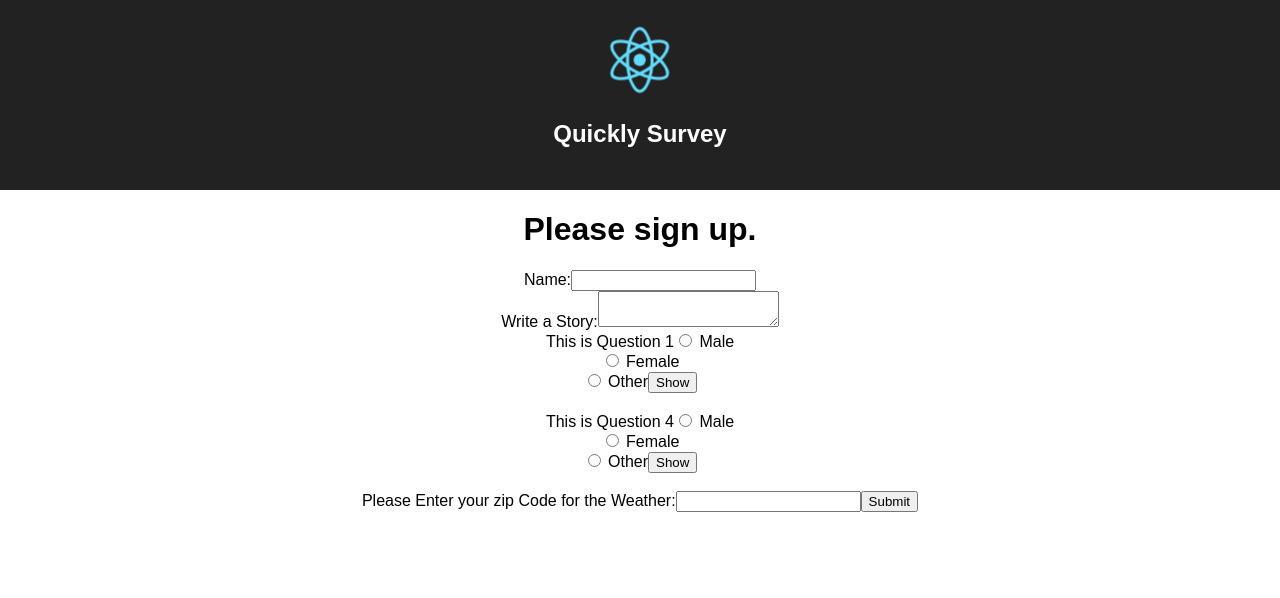
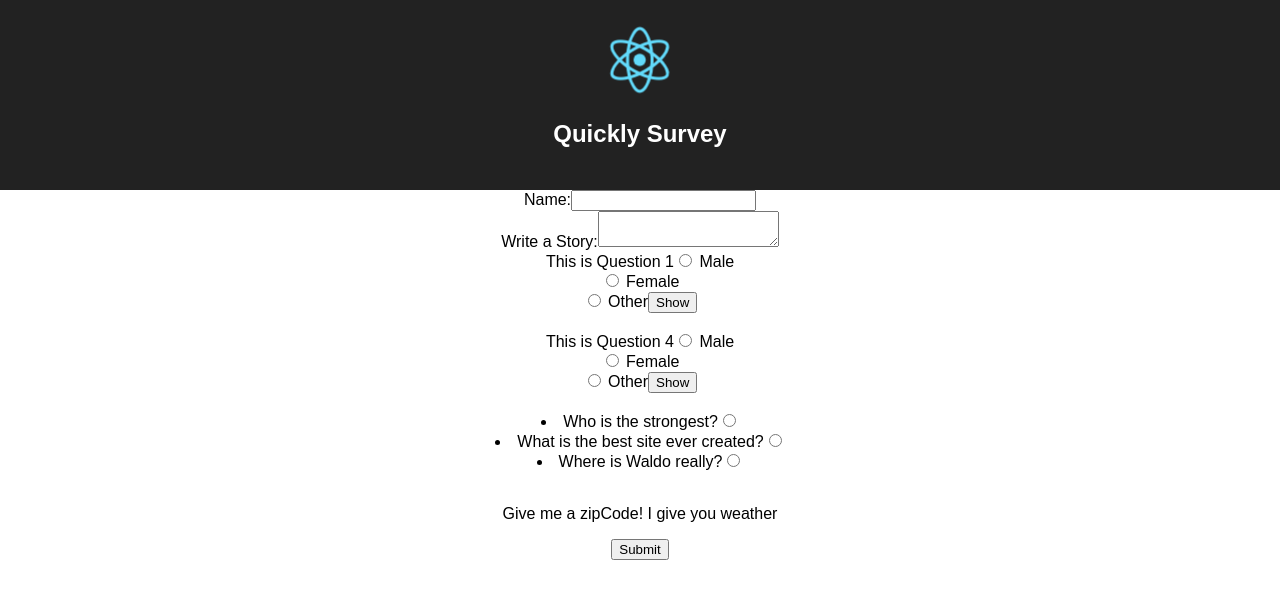
Before and after one commit to 52lions06/survey, a React (Create React App) app: page / in a window 1280 px wide. Shown: the top 598 px of the page. Built offline with nearby package versions, Linux system fonts and the light colour scheme; no server answers.

Commit message:
working on fetching the api

```diff
--- a/src/components/Survey.js
+++ b/src/components/Survey.js
@@ -1,23 +1,66 @@
 import React from 'react';
-import Greeting from './Greeting/Greeting';
+// import Greeting from './Greeting/Greeting';
 import QuestionsA from './Form/QuestionsA';
 import QuestionsB from './Form/QuestionsB';
+import ZipCode from './ZipCode';
 
+/**
+ * Create a form using React
+ * then need conditional rendering to decide what set of questions will show
+ * then need to access my Api -- which I do have access to
+ * need to input data (zip code) to access specific information in the API
+ * need to keep a tally of every answer made
+ * show a results page at the end of the questions
+ * need to slide NEXT and PREVIOUS between questions
+ */
+
+//Questions I need to map through
+const myQuestions = [
+    {
+      question: "Who is the strongest?",
+      answers: {
+        a: "Superman",
+        b: "The Terminator",
+        c: "Waluigi, obviously"
+      },
+      correctAnswer: "c"
+    },
+    {
+      question: "What is the best site ever created?",
+      answers: {
+        a: "SitePoint",
+        b: "Simple Steps Code",
+        c: "Trick question; they're both the best"
+      },
+      correctAnswer: "c"
+    },
+    {
+      question: "Where is Waldo really?",
+      answers: {
+        a: "Antarctica",
+        b: "Exploring the Pacific Ocean",
+        c: "Sitting in a tree",
+        d: "Minding his own business, so stop asking"
+      },
+      correctAnswer: "d"
+    }
+  ];
 
 class Survey extends React.Component {
   constructor(props) {
     super(props);
+// State where all of the values are held that should change
     this.state = {
       value: '',
       textArea: '',
       zipCode: '',
       login: false
     };
-
+// methods bound so they can be used later
     this.handleChange = this.handleChange.bind(this);
     this.handleSubmit = this.handleSubmit.bind(this);
   }
-
+// When the value is being changed it will update be what every specific target is being used
   handleChange(event) {
     const target = event.target;
     const value = target.type === 'checkbox' ? target.checked : target.value;
@@ -27,7 +70,7 @@ class Survey extends React.Component {
       [name]: value
     });
   }
-
+// When the form is submitted then there will be an alert and all values will be cleared
   handleSubmit(event) {
     alert(`'A name was submitted: ${this.state.value} and they want ${this.state.textArea}`);
     event.preventDefault();
@@ -39,11 +82,19 @@ class Survey extends React.Component {
   }
 
   render() {
+
+const questions = myQuestions.map((questions, index) => {
+  return(<li key={index}>
+      {questions.question}
+      <input type="radio" value={questions.answers}/>
+  </li>)
+})
+
     return (
       <div>
-        <Greeting
+        {/*<Greeting
           name={this.state.value}
-          isLoggedIn={this.state.login} />
+          isLoggedIn={this.state.login} />*/}
         <form onSubmit={this.handleSubmit}>
           <label>
             Name:
@@ -54,7 +105,7 @@ class Survey extends React.Component {
               onChange={this.handleChange} />
           </label>
           <br />
-          <label htmlFor="">
+          <label>
             Write a Story:
           <textarea
               name="textArea"
@@ -65,15 +116,18 @@ class Survey extends React.Component {
           <br/>
           <QuestionsB />
            <br />
-
-          <label>
+         {questions}
+         <br />
+          {/*<label>
             Please Enter your zip Code for the Weather:
-          <input
+          {/*<input
               name="zipCode"
               type="text"
               value={this.state.zipCode}
               onChange={this.handleChange} />
-          </label>
+          </label>*/}
+
+          <ZipCode zip="48201" ></ZipCode>
             <input type="submit" value="Submit" />
       </form>
     </div>
--- /dev/null
+++ b/src/components/ZipCode.js
@@ -0,0 +1,26 @@
+import React from 'react';
+
+const url = (zipCode) => `api.openweathermap.org/data/2.5/weather?&zip=${zipCode}APPID=2a287c50b34b5600cbf0672914fad893`
+
+
+class ZipCode extends React.Component {
+
+  componentDidMount() {
+    fetch( url(this.props.zip) )
+    .then(data => data.json())
+    .then(data => {
+      this.setState({
+        weatherData: data
+      })
+    })
+  }
+  render() {
+    return (
+      <div>
+        <p>Give me a zipCode! I give you weather</p>
+      </div>
+    );
+  }
+}
+
+export default ZipCode;
```
Also changed, not shown: 1 other file (tests, documents, lock files or other folders).
